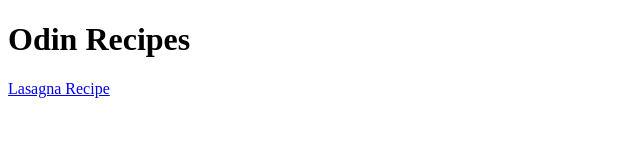
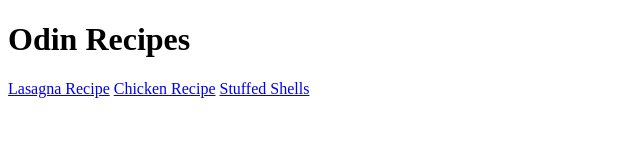
Before and after one commit to arlost66/odin-recipes, a plain HTML site: page index.html in a window 1280 px wide. Shown: the whole page, without its empty margins (0-640 px from the left). Drawn offline with Linux system fonts and the light colour scheme.

Commit message:
Add links to chicken.html and stuffedshells

```diff
--- a/index.html
+++ b/index.html
@@ -10,5 +10,9 @@
     <h1>Odin Recipes</h1>
 
     <a href="./recipes/lasagna.html">Lasagna Recipe</a>
+
+    <a href="./recipes/chicken.html">Chicken Recipe</a>
+
+    <a href="./recipes/stuffedshells.html">Stuffed Shells</a>
 </body>
 </html>
```
